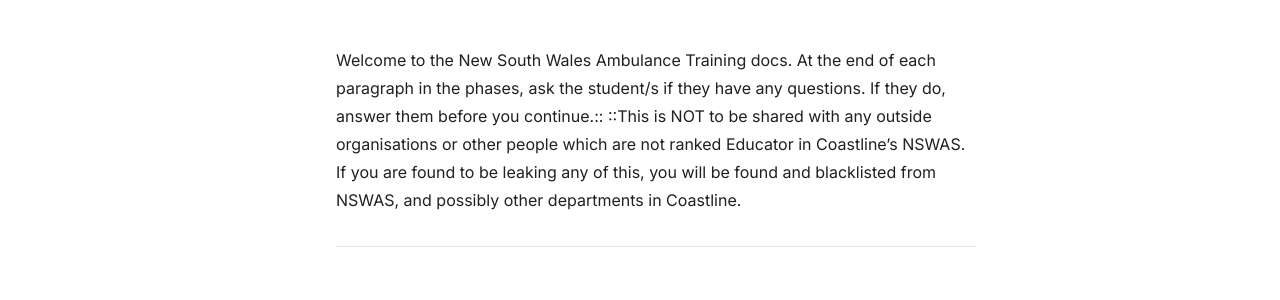
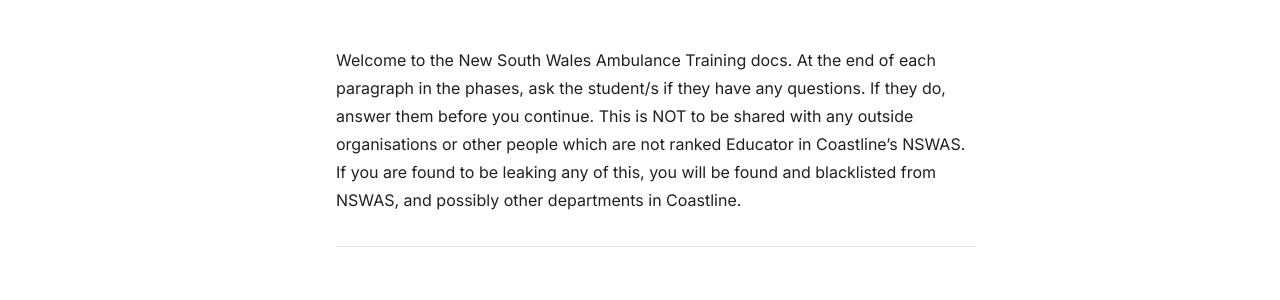
Before and after one commit to NSWAS-Coastline/training-docs, a Sphinx documentation site: the page built from docs/index.rst, in a window 1280 px wide. Shown: the part 194-494 px from the top of the page. Built offline with Sphinx 7.4.7, drawn with Linux system fonts in a browser that asks for light colours; pages that are not in the unit, such as notebooks, are missing from menus.

```diff
--- a/docs/index.rst
+++ b/docs/index.rst
@@ -6,5 +6,4 @@ Welcome to the New South Wales Ambulance Training Documenation
 
    <other_doc_file_name>
    <another_doc_file_name>
-Welcome to the New South Wales Ambulance Training docs. At the end of each paragraph in the phases, ask the student/s if they have any questions. If they do, answer them before you continue.::
-::This is NOT to be shared with any outside organisations or other people which are not ranked Educator in Coastline's NSWAS. If you are found to be leaking any of this, you will be found and blacklisted from NSWAS, and possibly other departments in Coastline.
+Welcome to the New South Wales Ambulance Training docs. At the end of each paragraph in the phases, ask the student/s if they have any questions. If they do, answer them before you continue. This is NOT to be shared with any outside organisations or other people which are not ranked Educator in Coastline's NSWAS. If you are found to be leaking any of this, you will be found and blacklisted from NSWAS, and possibly other departments in Coastline.
```
